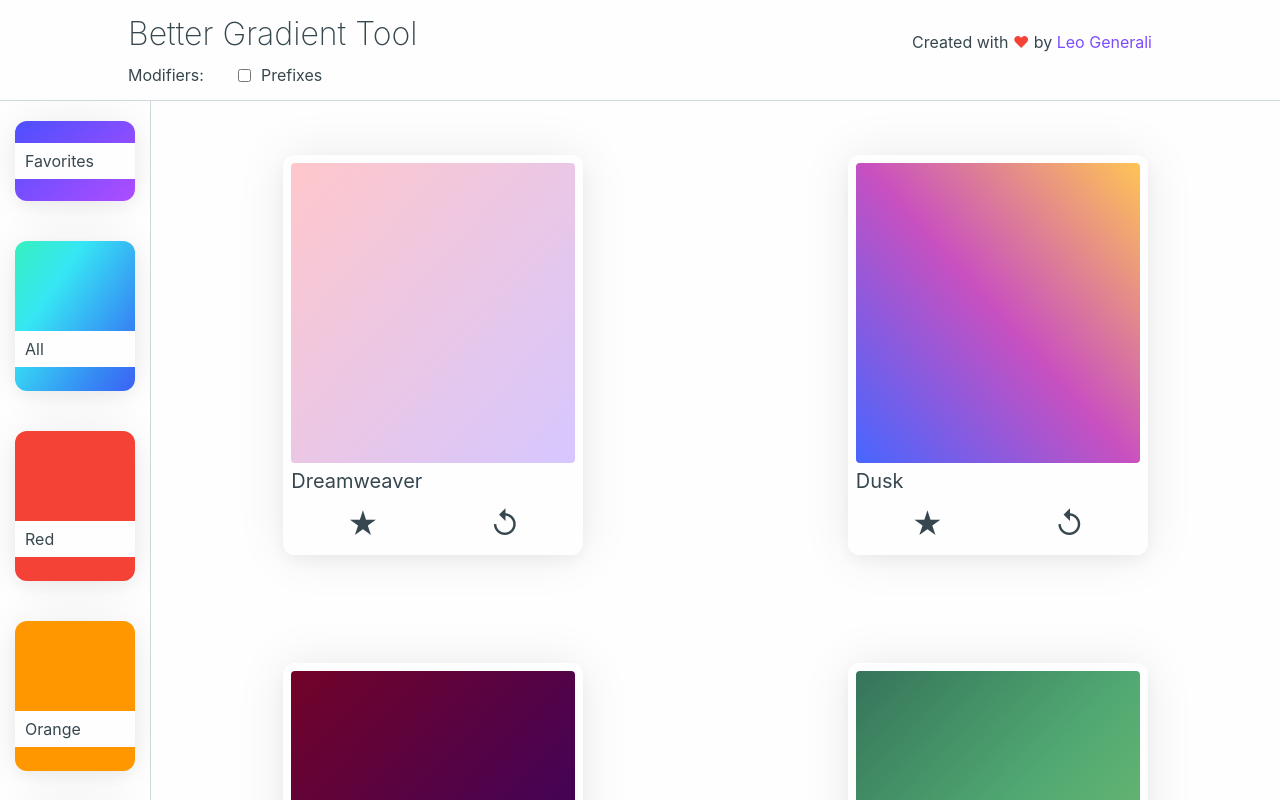
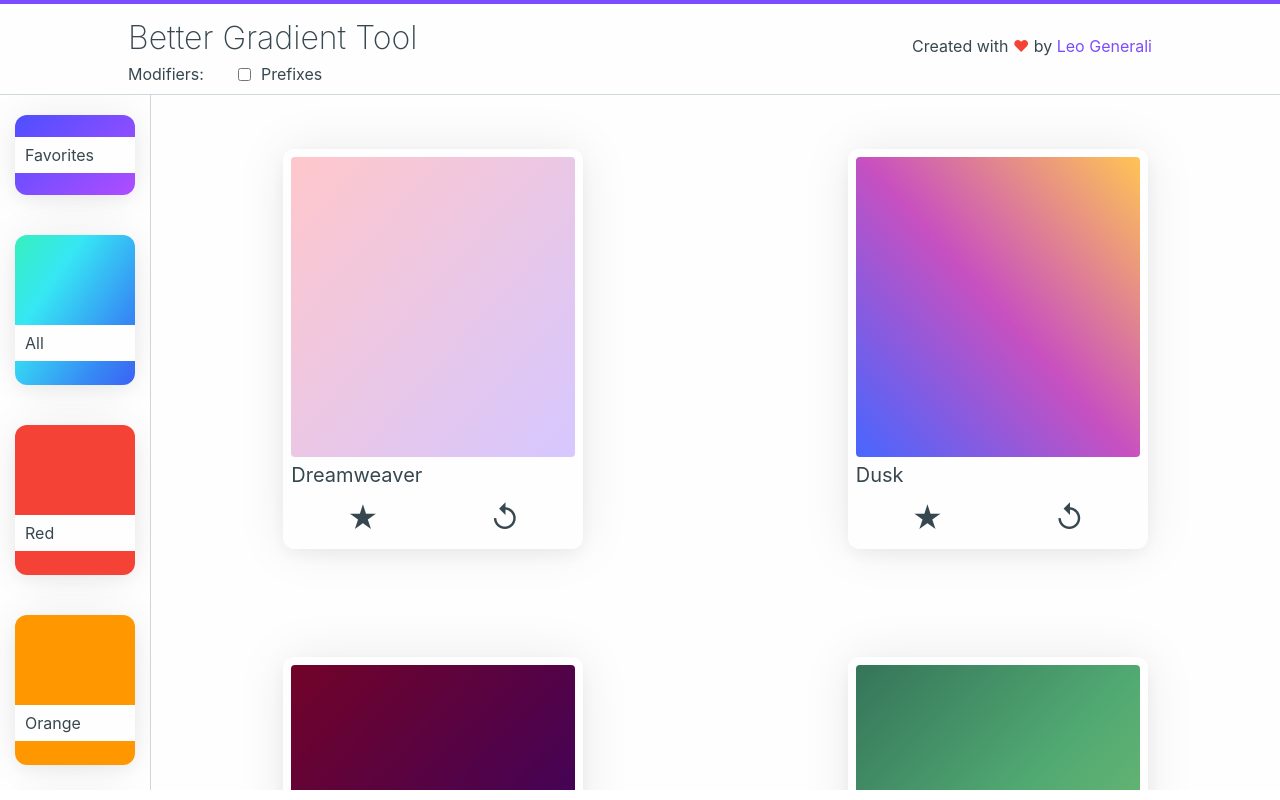
Before and after one commit to leo-generali/better-gradient-tool, a React (Create React App) app: page / in a window 1280 px wide. Built offline with nearby package versions, Linux system fonts and the light colour scheme.

Commit message:
Update styling on header

```diff
--- a/src/components/Header.js
+++ b/src/components/Header.js
@@ -8,7 +8,7 @@ class Header extends Component {
 			<header className="header">
 				<div className="header__container">
 					<h1 className="bgt-logo">Better Gradient Tool</h1>
-					<p className="created-with">Created with <span className="heart">♥</span> by <span className="link-wrapper"><a href="http://www.leogenerali.com/">Leo Generali</a></span></p>
+					<p className="created-with">Created with <span className="heart">♥</span> by <a href="http://www.leogenerali.com/">Leo Generali</a></p>
 				</div>
 				<div className="header__container header__container--lower">
 					<p className="header-mods">Modifiers:</p><input className="checkbox" type="checkbox" checked={checked} onClick={this.props.updatePrefix}/><p>Prefixes</p>
--- a/src/styles/base/_shared.scss
+++ b/src/styles/base/_shared.scss
@@ -2,11 +2,22 @@
 //     Shared
 // \*------------------------------------*/
 
-$link-color: #7C4DFF;
+$accent-color: #7C4DFF;
 
 a {
-	color: $link-color;
+	color: $accent-color;
 	text-decoration: none;
+    background-image: linear-gradient(180deg, $accent-color, $accent-color);
+    background-size: 0 2px;
+    background-repeat: no-repeat;
+    background-position: 100% 100%;
+    transition: background-size .8s ease;
+    padding-bottom: 2px;
+
+    &:hover {
+		background-size: 100% 2px;
+		background-position: 0 100%;
+    }
 }
 
 body {
@@ -16,36 +27,3 @@ body {
 h1, h2, h3, h4, h5, h6, p {
 	color: $black;
 }
-
-.link-wrapper {
-	position: relative;
-	cursor: pointer;
-
-	&:before, &:after {
-		content: '';
-		position: absolute;
-		width: 0%;
-		height: 2px;
-		top: 100%;
-		margin-top: -0.5px;
-		background: $link-color;
-	}
-
-	&:after {
-		right: 0px;
-		background: $link-color;
-		transition: width 0.25s cubic-bezier(0, 1, 1, 1);
-	}
-
-	&:hover:before {
-		background: $link-color;
-		width: 100%;
-		transition: width 0.25s cubic-bezier(0, 1, 1, 1);
-	}
-
-	&:hover:after {
-		background: transparent;
-		width: 100%;
-		transition: 0s;
-	}
-}
--- a/src/styles/components/_app.scss
+++ b/src/styles/components/_app.scss
@@ -5,5 +5,5 @@
 .body {
 	display: flex;
 	height: 100%;
-	max-height: calc(100vh - 101px)
+	max-height: calc(100vh - 105px)
 }
--- a/src/styles/components/_header.scss
+++ b/src/styles/components/_header.scss
@@ -5,6 +5,7 @@
 .header {
 	background-color: $white;
     border-bottom: 1px solid $grey;
+    border-top: 4px solid $accent-color;
 
     &__container{
 		max-width: 1024px;
@@ -15,7 +16,7 @@
 		align-items: flex-end;
 
         &--lower {
-            height: 50px;
+            height: 40px;
             align-items: center;
         }
     }
@@ -25,7 +26,6 @@
 	font-size: 32px;
 	font-weight: 200;
 }
-
 
 .created-with {
     margin-left: auto;
```
